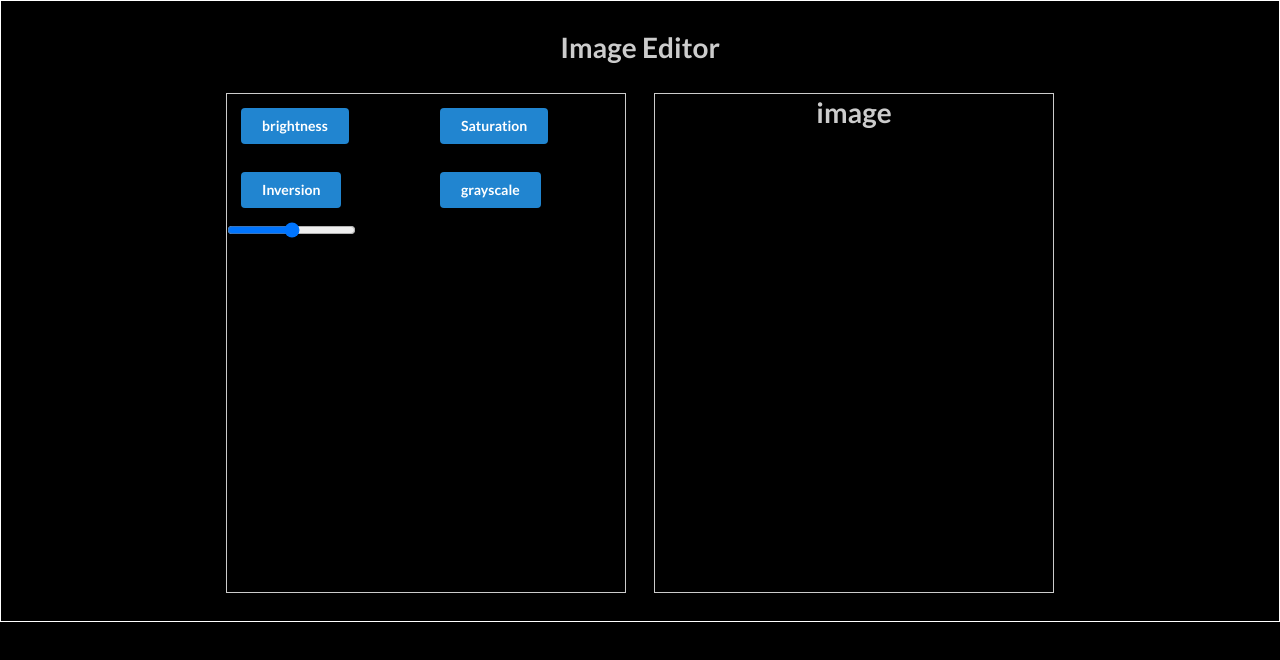
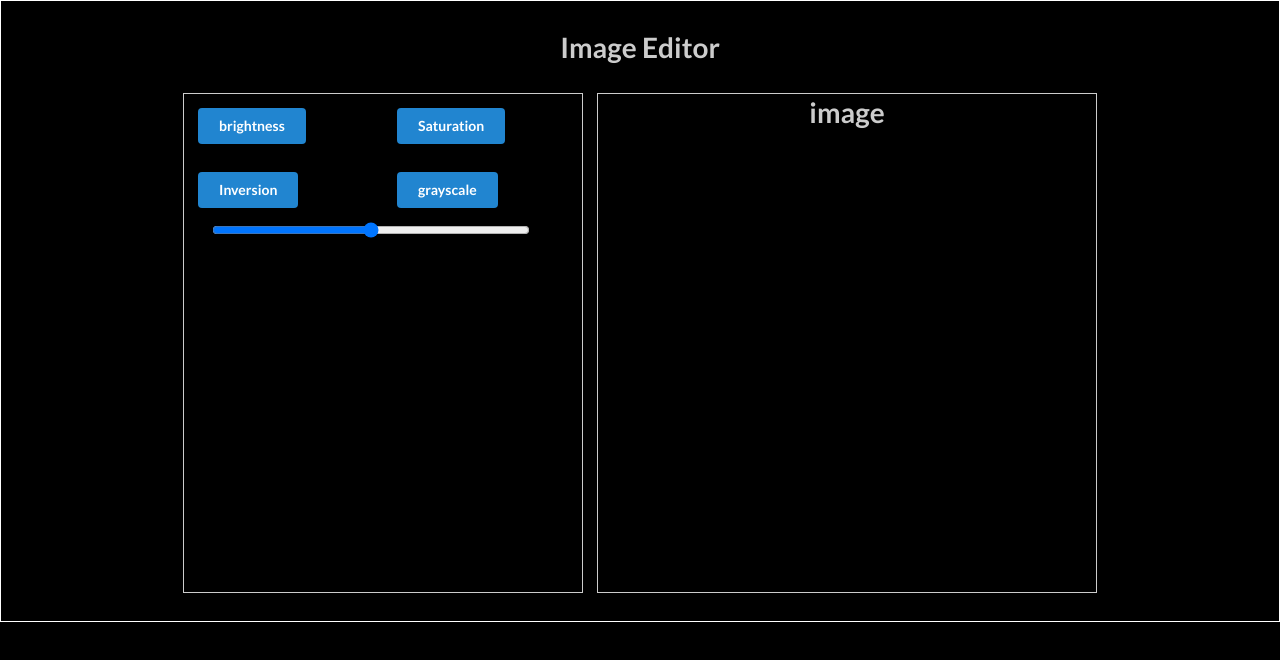
Before and after one commit to domchu/React-Image-Editor, a React (Create React App) app: page / in a window 1280 px wide. Shown: the top 660 px of the page. Built offline with nearby package versions, Linux system fonts and the light colour scheme.

Commit message:
chore:reposition the slider

```diff
--- a/src/App.css
+++ b/src/App.css
@@ -12,16 +12,14 @@ body {
   padding: 2rem;
 }
 .container {
+  /* display: grid;
+  grid-template-columns: auto 1fr;
+  column-gap: 2rem; */
+
   display: flex;
   justify-content: center;
   margin-top: 2rem;
   width: 100%;
-}
-.image__container {
-  width: 400px;
-  height: 500px;
-  border: 1px solid #ccc;
-  margin-left: 1rem;
 }
 .button__container {
   width: 400px;
@@ -29,12 +27,22 @@ body {
   border: 1px solid #ccc;
   margin-right: 1rem;
 }
+.image__container {
+  width: 500px;
+  height: 500px;
+  border: 1px solid #ccc;
+}
 .rotate__container {
   margin-top: 1rem;
 }
 .btn {
   display: grid;
   grid-template-columns: 1fr 1fr;
+}
+.slider {
+  width: 80%;
+  cursor: pointer;
+  margin-left: 2rem;
 }
 
 #space {
--- a/src/Button.jsx
+++ b/src/Button.jsx
@@ -11,8 +11,8 @@ const Button = () => {
         <ButtonDetail name="Saturation" />
         <ButtonDetail name="Inversion" />
         <ButtonDetail name="grayscale" />
-        <SliderRange />
       </div>
+      <SliderRange />
       {/* <RotateFlip /> */}
     </div>
   );
```
